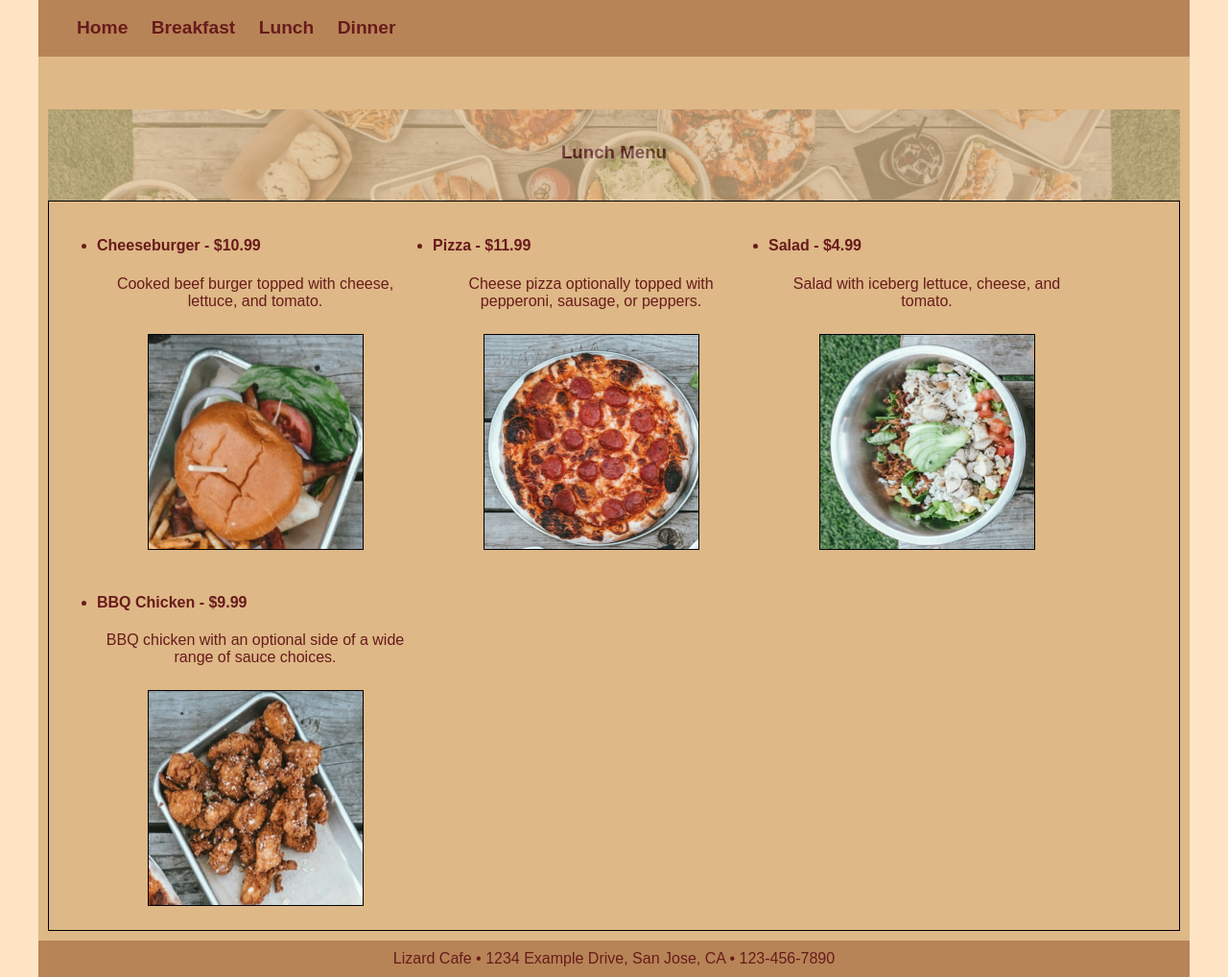
After one commit to Chamelian/CafeProject, a PHP site: page /lunch.php in a window 1280 px wide. The commit adds this page. Shown: the whole page at 96% size. Run offline with PHP 8.4, Linux system fonts and the light colour scheme.

Commit message:
milestone 2 rc1

```diff
--- a/css/style.css
+++ b/css/base.css
@@ -18,6 +18,11 @@ header nav {
 
 header nav ul {
     list-style: none;
+}
+
+nav ul li {
+    display: inline;
+    margin: auto 20px auto auto;
 }
 
 nav ul li a, nav ul li a:visited, nav ul li a:active {
@@ -54,17 +59,11 @@ header div p {
     margin: 0px auto;
 }
 
-div.menu {
+div.menuPreview  {
     border: 1px solid black;
     margin: auto 10px 10px 10px;
     overflow: auto;
-}
-
-div.menu ul li {
-    float: left;
-    margin: auto 10px;
-    width: 30%;
-    height: 125px;
+    text-align: center;
 }
 
 div.menuHeader {
@@ -83,6 +82,9 @@ div.menuHeader img {
     position: absolute;
     opacity: 0.3;
 }
+div.menuHeader img:hover {
+    cursor: pointer;
+}
 div.menuHeader h3 {
     text-align: center;
     margin: auto;
--- /dev/null
+++ b/css/menu.css
@@ -0,0 +1,29 @@
+/* footer {
+    position: absolute;
+    max-width: 1200px;
+    width: 100%;
+    bottom: 0;
+} */
+
+div.menu  {
+    border: 1px solid black;
+    margin: auto 10px 10px 10px;
+    overflow: auto;
+}
+
+div.menu p {
+    text-align: center;
+}
+
+div.menu ul li {
+    float: left;
+    margin: auto 10px;
+    width: 29%;
+    /* height: 125px; */
+}
+
+div.menu ul li img {
+    display: block;
+    margin: 25px auto;
+    border: 1px solid black;
+}
--- /dev/null
+++ b/data/datafile.txt
@@ -0,0 +1,11 @@
+Pancakes,breakfast,5.99,pancakes.png,"Hot, freshly prepared pancakes."
+Waffles,breakfast,6.99,waffles.png,Hot waffles topped with strawberries and syrup.
+Eggs and Toast,breakfast,8.99,eggs and toast.png,Fresh egg prepared sunny side up on top of toast.
+Cheeseburger,lunch,10.99,cheeseburger.png,"Cooked beef burger topped with cheese, lettuce, and tomato."
+Pizza,lunch,11.99,pizza.png,"Cheese pizza optionally topped with pepperoni, sausage, or peppers."
+Salad,lunch,4.99,salad.png,"Salad with iceberg lettuce, cheese, and tomato."
+BBQ Chicken,lunch,9.99,BBQ chicken.png,BBQ chicken with an optional side of a wide range of sauce choices.
+Grilled steak,dinner,19.99,steak.png,"Grilled steak cooked either medium rare, medium, medium well, or well done."
+Pulled Pork Sandwich,dinner,14.99,pulled pork sandwich.png,Pulled pork sandwich with optional steak sauce.
+Spaghetti,dinner,17.99,spaghetti.png,Spaghetti noodles topped with tomato sauce and meatballs.
+Salmon,dinner,19.99,salmon.png,Grilled salmon marinated in lemon juice.
--- /dev/null
+++ b/php/lunch.php
@@ -0,0 +1,53 @@
+<!DOCTYPE html>
+<html lang="en">
+  <head>
+    <meta charset="UTF-8">
+    <meta name="viewport" content="width=device-width, initial-scale=1.0">
+    <title>Lizard Cafe</title>
+    <link rel="stylesheet" href="../css/base.css">
+    <link rel="stylesheet" href="../css/menu.css">
+  </head>
+  <body>
+    <header>
+      <nav>
+        <ul>
+          <li><a href="./index.php">Home</a></li>
+          <li><a href="./breakfast.php">Breakfast</a></li>
+          <li><a href="./lunch.php">Lunch</a></li>
+          <li><a href="./dinner.php">Dinner</a></li>
+        </ul>
+      </nav>
+    </header>
+    <section id="mainBody">
+      <div id="lunch-div">
+        <div class="menuHeader">
+          <img src="../img/lunch.png" alt="Image of lunch foods">
+          <h3>Lunch Menu</h3>
+        </div>
+        <div class="menu">
+          <ul>
+            <?php
+              $dataFile = fopen("../data/datafile.txt", "r");
+
+              while (($buffer = fgetcsv($dataFile)) != false) {
+                if ($buffer[1] == "lunch") {
+                  $name = $buffer[0];
+                  $price = $buffer[2];
+                  $imgFile = $buffer[3];
+                  $desc = $buffer[4];
+
+                  echo "<li><h4>$name - $$price</h4><p>$desc</p><img src=\"../img/menu/$imgFile\" alt=\"image of $name\"></li>";
+                }
+              }
+
+              fclose($dataFile);
+            ?>
+          </ul>
+        </div>
+      </div>
+    </section>
+    <footer>
+      Lizard Cafe &#8226; 1234 Example Drive, San Jose, CA &#8226; 123-456-7890
+    </footer>
+  </body>
+</html>
```
Also changed, not shown: js/imageLinker.js (added, +9 -0 lines), php/breakfast.php (added, +53 -0 lines), php/dinner.php (added, +53 -0 lines), php/index.php (+18 -58 lines), img/menu/BBQ chicken.png (added), img/menu/cheeseburger.png (added), img/menu/eggs and toast.png (added), img/menu/pancakes.png (added), img/menu/pizza.png (added), img/menu/pulled pork sandwich.png (added), img/menu/salad.png (added), img/menu/salmon.png (added), img/menu/spaghetti.png (added), img/menu/steak.png (added), 1 more files.
